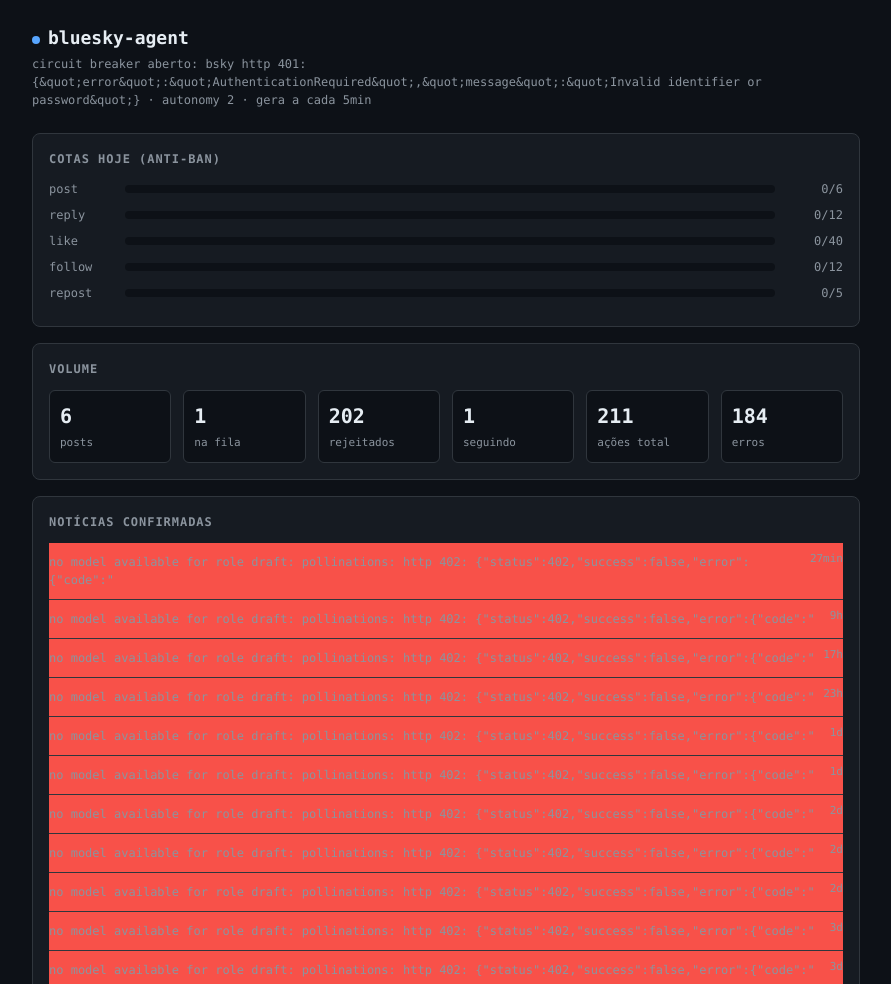
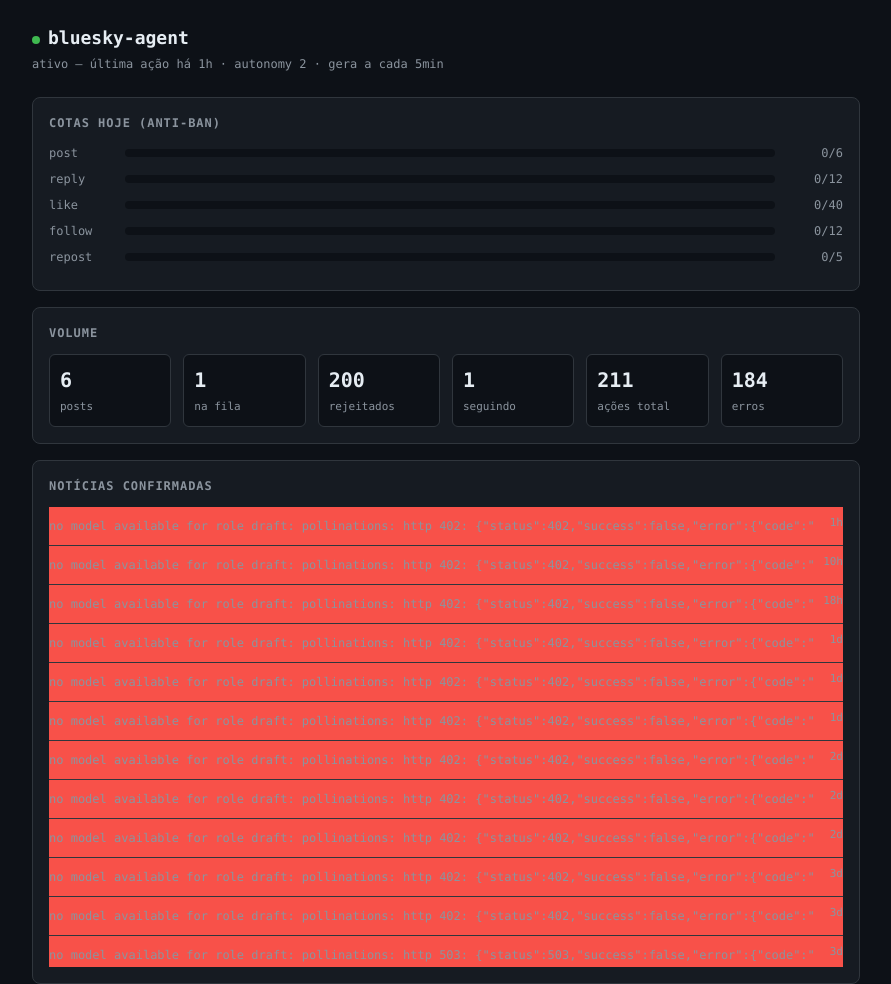
Before and after one commit to LH434534/bluesky-agent, a plain HTML site: page docs/index.html in a window 1280 px wide. Shown: the top 984 px of the page, without its empty margins (194-1085 px from the left). Drawn offline with Linux system fonts and the light colour scheme.

Commit message:
site: dashboard [skip ci]

```diff
--- a/docs/index.html
+++ b/docs/index.html
@@ -46,8 +46,8 @@ code{background:#0d1117;padding:2px 5px;border-radius:4px;font-size:12px}
 </style>
 </head>
 <body><div class="wrap">
-<h1><span class="dot paused"></span>bluesky-agent</h1>
-<div class="sub">circuit breaker aberto: bsky http 401: {&amp;quot;error&amp;quot;:&amp;quot;AuthenticationRequired&amp;quot;,&amp;quot;message&amp;quot;:&amp;quot;Invalid identifier or password&amp;quot;} · autonomy 2 · gera a cada 5min</div>
+<h1><span class="dot live"></span>bluesky-agent</h1>
+<div class="sub">ativo — última ação há 1h · autonomy 2 · gera a cada 5min</div>
 
 <div class="card">
 <h2>Cotas hoje (anti-ban)</h2>
@@ -83,7 +83,7 @@ code{background:#0d1117;padding:2px 5px;border-radius:4px;font-size:12px}
 <div class="grid">
 <div class="stat"><b>6</b><span>posts</span></div>
 <div class="stat"><b>1</b><span>na fila</span></div>
-<div class="stat"><b>202</b><span>rejeitados</span></div>
+<div class="stat"><b>200</b><span>rejeitados</span></div>
 <div class="stat"><b>1</b><span>seguindo</span></div>
 <div class="stat"><b>211</b><span>ações total</span></div>
 <div class="stat"><b>184</b><span>erros</span></div>
@@ -92,10 +92,10 @@ code{background:#0d1117;padding:2px 5px;border-radius:4px;font-size:12px}
 
 <div class="card">
 <h2>Notícias confirmadas</h2>
-<ul class="feed"><li class="bad"><b></b><span class="t">27min</span><div class="d">no model available for role draft: pollinations: http 402: {&quot;status&quot;:402,&quot;success&quot;:false,&quot;error&quot;:{&quot;code&quot;:&quot</div><div class="d"></div></li>
-<li class="bad"><b></b><span class="t">9h</span><div class="d">no model available for role draft: pollinations: http 402: {&quot;status&quot;:402,&quot;success&quot;:false,&quot;error&quot;:{&quot;code&quot;:&quot</div><div class="d"></div></li>
-<li class="bad"><b></b><span class="t">17h</span><div class="d">no model available for role draft: pollinations: http 402: {&quot;status&quot;:402,&quot;success&quot;:false,&quot;error&quot;:{&quot;code&quot;:&quot</div><div class="d"></div></li>
-<li class="bad"><b></b><span class="t">23h</span><div class="d">no model available for role draft: pollinations: http 402: {&quot;status&quot;:402,&quot;success&quot;:false,&quot;error&quot;:{&quot;code&quot;:&quot</div><div class="d"></div></li>
+<ul class="feed"><li class="bad"><b></b><span class="t">1h</span><div class="d">no model available for role draft: pollinations: http 402: {&quot;status&quot;:402,&quot;success&quot;:false,&quot;error&quot;:{&quot;code&quot;:&quot</div><div class="d"></div></li>
+<li class="bad"><b></b><span class="t">10h</span><div class="d">no model available for role draft: pollinations: http 402: {&quot;status&quot;:402,&quot;success&quot;:false,&quot;error&quot;:{&quot;code&quot;:&quot</div><div class="d"></div></li>
+<li class="bad"><b></b><span class="t">18h</span><div class="d">no model available for role draft: pollinations: http 402: {&quot;status&quot;:402,&quot;success&quot;:false,&quot;error&quot;:{&quot;code&quot;:&quot</div><div class="d"></div></li>
+<li class="bad"><b></b><span class="t">1d</span><div class="d">no model available for role draft: pollinations: http 402: {&quot;status&quot;:402,&quot;success&quot;:false,&quot;error&quot;:{&quot;code&quot;:&quot</div><div class="d"></div></li>
 <li class="bad"><b></b><span class="t">1d</span><div class="d">no model available for role draft: pollinations: http 402: {&quot;status&quot;:402,&quot;success&quot;:false,&quot;error&quot;:{&quot;code&quot;:&quot</div><div class="d"></div></li>
 <li class="bad"><b></b><span class="t">1d</span><div class="d">no model available for role draft: pollinations: http 402: {&quot;status&quot;:402,&quot;success&quot;:false,&quot;error&quot;:{&quot;code&quot;:&quot</div><div class="d"></div></li>
 <li class="bad"><b></b><span class="t">2d</span><div class="d">no model available for role draft: pollinations: http 402: {&quot;status&quot;:402,&quot;success&quot;:false,&quot;error&quot;:{&quot;code&quot;:&quot</div><div class="d"></div></li>
@@ -160,7 +160,7 @@ code{background:#0d1117;padding:2px 5px;border-radius:4px;font-size:12px}
 <li class="bad"><b>post</b><span class="t">43d</span><div class="d">waiting for peak</div></li>
 <li class="bad"><b>post</b><span class="t">43d</span><div class="d">waiting for peak</div></li>
 <li class="ok"><b>like → @bloomberg.com</b><span class="t">43d</span><div class="d"></div></li>
-<li class="ok"><b>like → @radiomotostorie.bsky.social</b><span class="t">43d</span><div class="d"></div></li>
+<li class="ok"><b>like → @radiomotostorie.bsky.social</b><span class="t">44d</span><div class="d"></div></li>
 <li class="bad"><b>post</b><span class="t">44d</span><div class="d">waiting for peak</div></li>
 <li class="ok"><b>like → @bloomberg.com</b><span class="t">44d</span><div class="d"></div></li>
 <li class="bad"><b>post</b><span class="t">44d</span><div class="d">waiting for peak</div></li>
```
